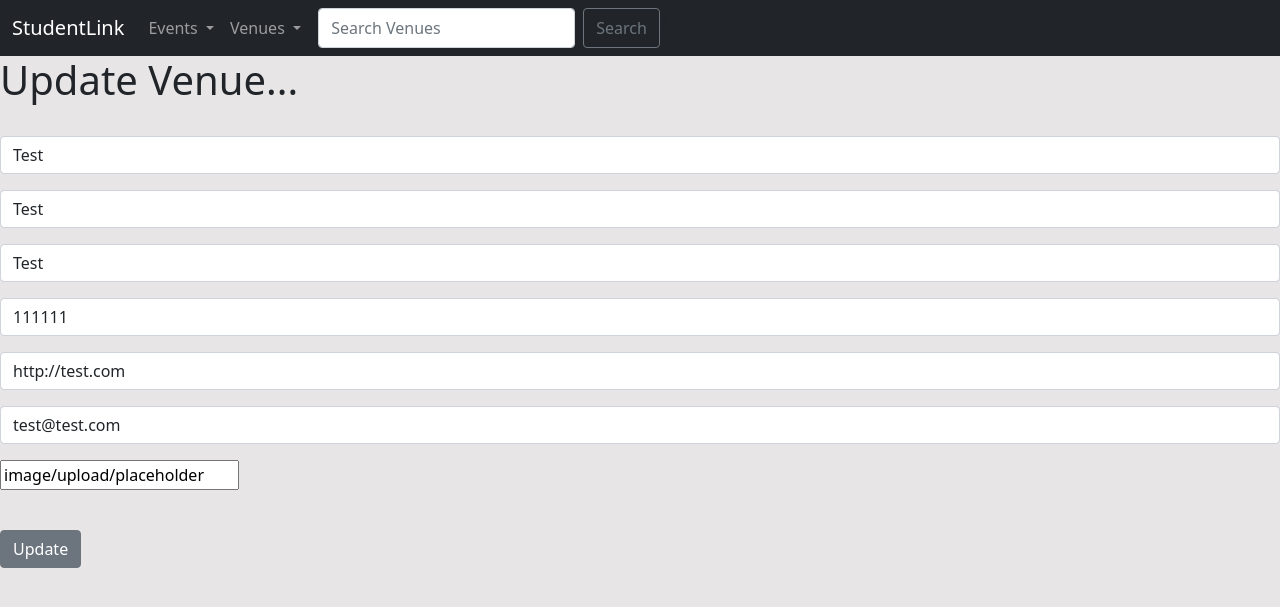
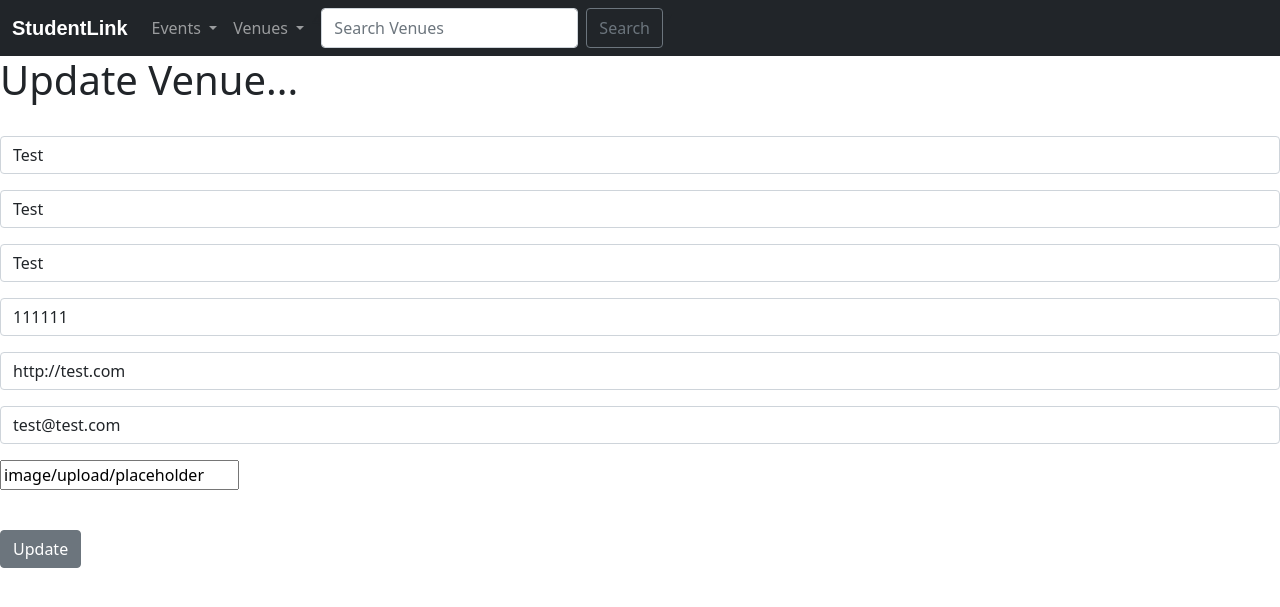
Before and after one commit to hubkinza/Hackathon_django, a Django app: page /update_venue/1 in a window 1280 px wide. Shown: the top 607 px of the page. Run offline with Django 4.2, Linux system fonts and the light colour scheme; a user stored in the database is signed in; data comes from the database, SQL or seed files in the repository.

Commit message:
Changed font of site logo

```diff
--- a/static/css/style.css
+++ b/static/css/style.css
@@ -1,3 +1,8 @@
-body{
+@import url('https://fonts.googleapis.com/css2?family=Playfair:ital,opsz,wght@0,5..1200,300..900;1,5..1200,300..900&https://fonts.googleapis.com/css2?family=Playfair:ital,opsz,wght@0,5..1200,300..900;1,5..1200,300..900&display=swap') body {
     background-color: #e8e5e6;
 }
+
+.navbar-brand {
+    font-family: "Playfair", sans-serif;
+    font-weight: 600;
+}
```
Also changed, not shown: templates/base.html (+12 -4 lines).
